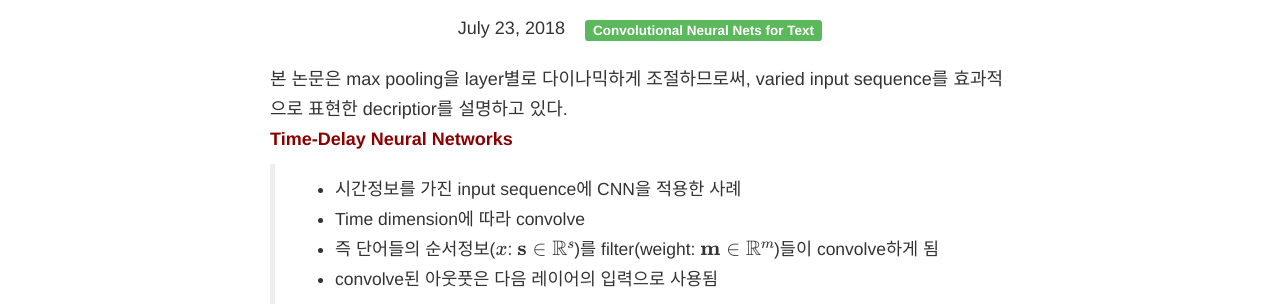
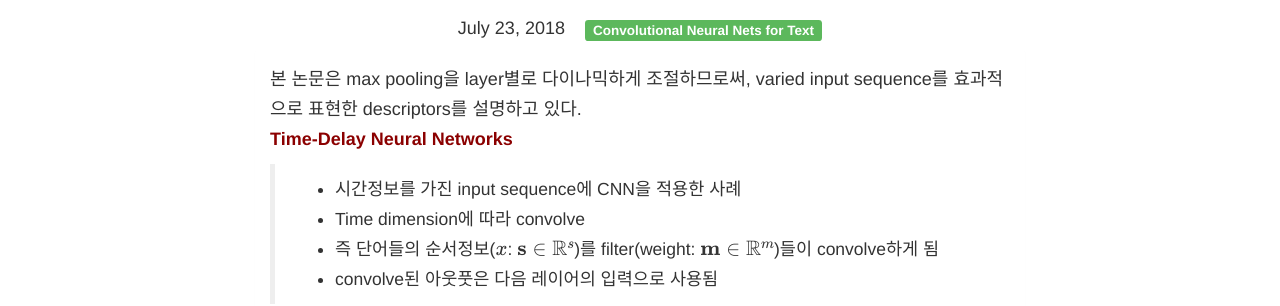
Before and after one commit to Donghwa-KIM/Donghwa-KIM.github.io, a Jekyll site: the page built from _posts/CNN-for-text/2018-07-23-CNN_for_Modeling_Sentences.md, in a window 1280 px wide and 900 px high. Shown: the part 142-448 px from the top of the window. Built offline with Jekyll 4.4.1, drawn with Linux system fonts in a browser that asks for light colours; nearby versions of some CDN libraries; some web fonts are replaced; formulas are drawn with MathJax 3; comment, search, counter and statistics services are not loaded; some of the changed text lies outside the part shown.

Commit message:
modeling sentence

```diff
--- a/_posts/CNN-for-text/2018-07-23-CNN_for_Modeling_Sentences.md
+++ b/_posts/CNN-for-text/2018-07-23-CNN_for_Modeling_Sentences.md
@@ -8,7 +8,7 @@ tags:
 - Convolutional Neural Nets for Text
 ---
 
-본 논문은 max pooling을 layer별로 다이나믹하게 조절하므로써, varied input sequence를 효과적으로 표현한 decriptior를 설명하고 있다.
+본 논문은 max pooling을 layer별로 다이나믹하게 조절하므로써, varied input sequence를 효과적으로 표현한 descriptors를 설명하고 있다.
 <br>
 **<span style='color:DarkRed'>Time-Delay Neural Networks</span>**
 
@@ -71,4 +71,4 @@ $L$은 총 layer의 갯수를 의미하며, $l$: 현재 layer가 몇번째인지
 > 4. 다시 전보다 작은 2개의 필터($4 \times 2$)를 사용하여 wide convolve를 한다.
 > 5. (2번째 $k$-max pooling 전에) Folding이란 반으로 접는것을 의미하며 convolve 반대 반향으로 2개씩 더 해준다. 아웃풋들의 계산과정이 각 row별과 진행되어왔는데, 다른 row들 사이의 dependency를 고려하기 위해 stride와 수직방향으로 2개씩 더 해줘 아웃풋의 사이즈를 절반으로 만든다. (반으로 종이접기를 하는것과 유사)
 > 6. $k$-max pooling을 적용해 총 아웃풋$2 \times 6$가 2개가 형성된다.
-> 7. $2 \times 6 \times 2 = 24$개의 feature description을 입력으로 full-connected layer를 구성해 클래스를 분류하는 모델을 만드는 구조이다.
+> 7. $2 \times 6 \times 2 = 24$개의 feature descriptors을 입력으로 full-connected layer를 구성해 클래스를 분류하는 모델을 만드는 구조이다.
```
